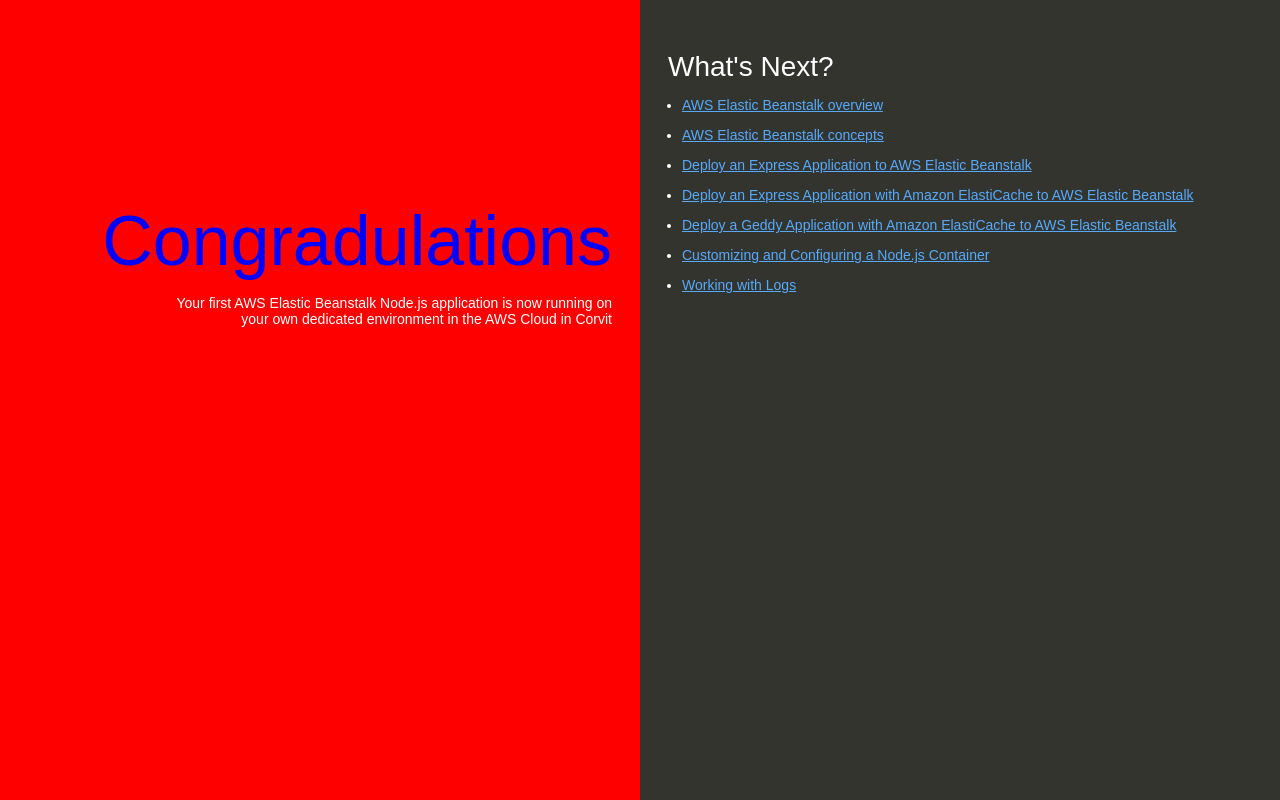
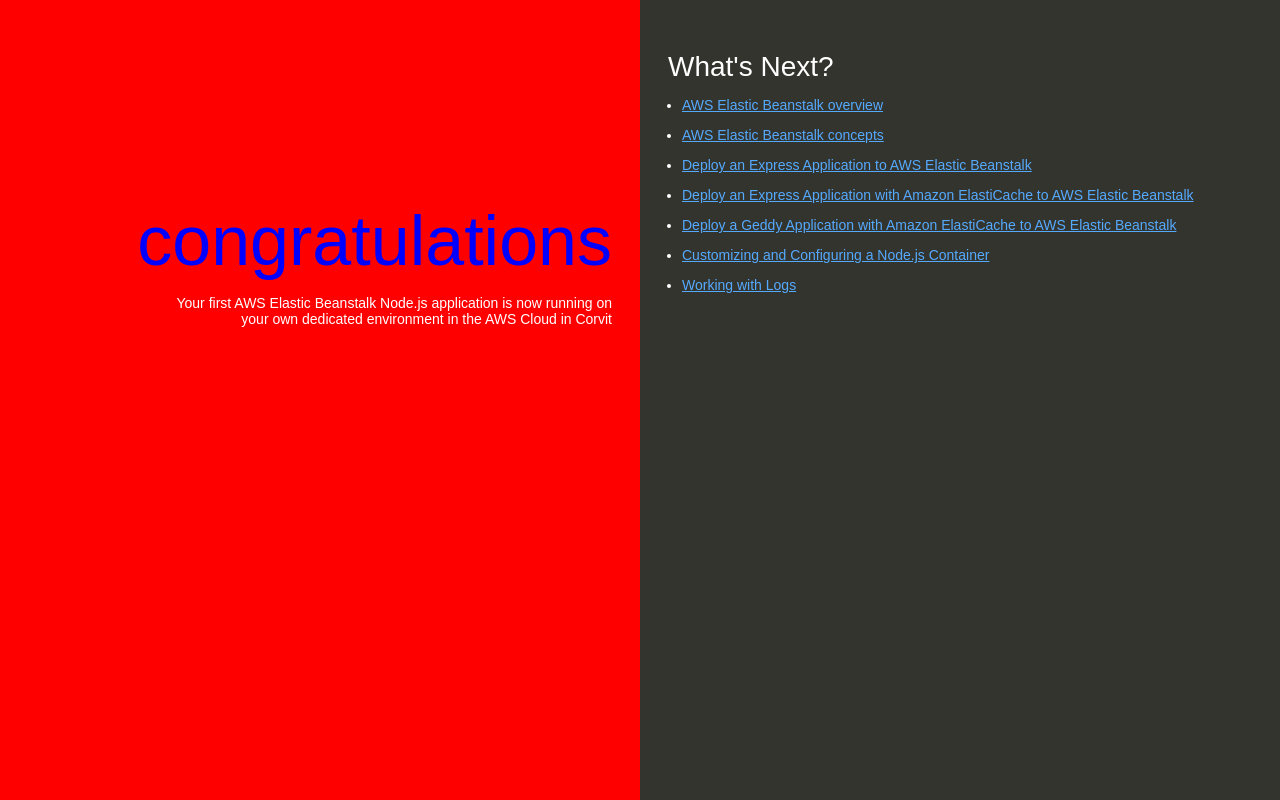
Before and after one commit to hey-makee/my-nodejs-app, a website: page index.html in a window 1280 px wide. Drawn offline with Linux system fonts and the light colour scheme.

Commit message:
Fix typo in heading from 'Congradulations' to 'congratulations'

```diff
--- a/index.html
+++ b/index.html
@@ -86,7 +86,7 @@
 
 <body>
   <div class="textColumn">
-    <h1>Congradulations</h1>
+    <h1>congratulations</h1>
     <p>Your first AWS Elastic Beanstalk Node.js application is now running on your own dedicated environment in the AWS
       Cloud in Corvit</p>
   </div>
```
